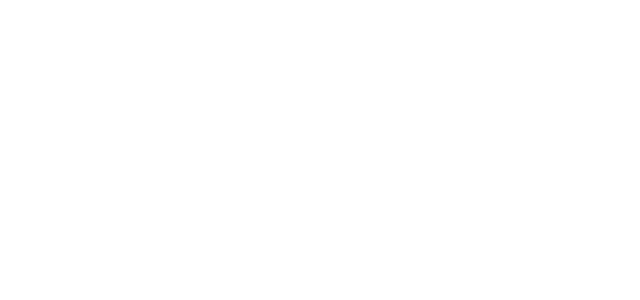
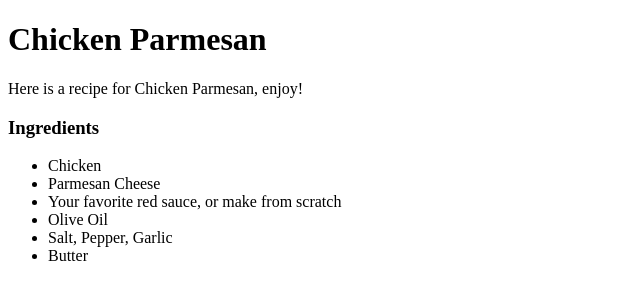
Before and after one commit to dktar01/odin-recipes, a plain HTML site: page recipes/ChickenParm.html in a window 1280 px wide. Shown: the whole page, without its empty margins (0-640 px from the left). Drawn offline with Linux system fonts and the light colour scheme.

Commit message:
Finalized the 3rd page

```diff
--- a/recipes/ChickenParm.html
+++ b/recipes/ChickenParm.html
@@ -1,5 +1,35 @@
 <!DOCTYPE html>
 <html lang="en">
-    <head>
+
         <meta charset="UNF-8">
         <title>Chicken Parmesan</title>
+
+        <h1>Chicken Parmesan</h1>
+        <ref src="images/chickenparm.jpeg">
+
+    <head>
+        <p>Here is a recipe for Chicken Parmesan, enjoy!</p>
+
+        <h3>Ingredients</h3>
+
+        <ul>
+            <li>Chicken</li>
+            <li>Parmesan Cheese</li>
+            <li>Your favorite red sauce, or make from scratch</li>
+            <li>Olive Oil</li>
+            <li>Salt, Pepper, Garlic</li>
+            <li>Butter</li>
+        </ul>
+
+
+
+
+
+
+
+
+
+
+
+
+    </head>
```
Also changed, not shown: recipes/images/chickenparm.jpeg (added).
